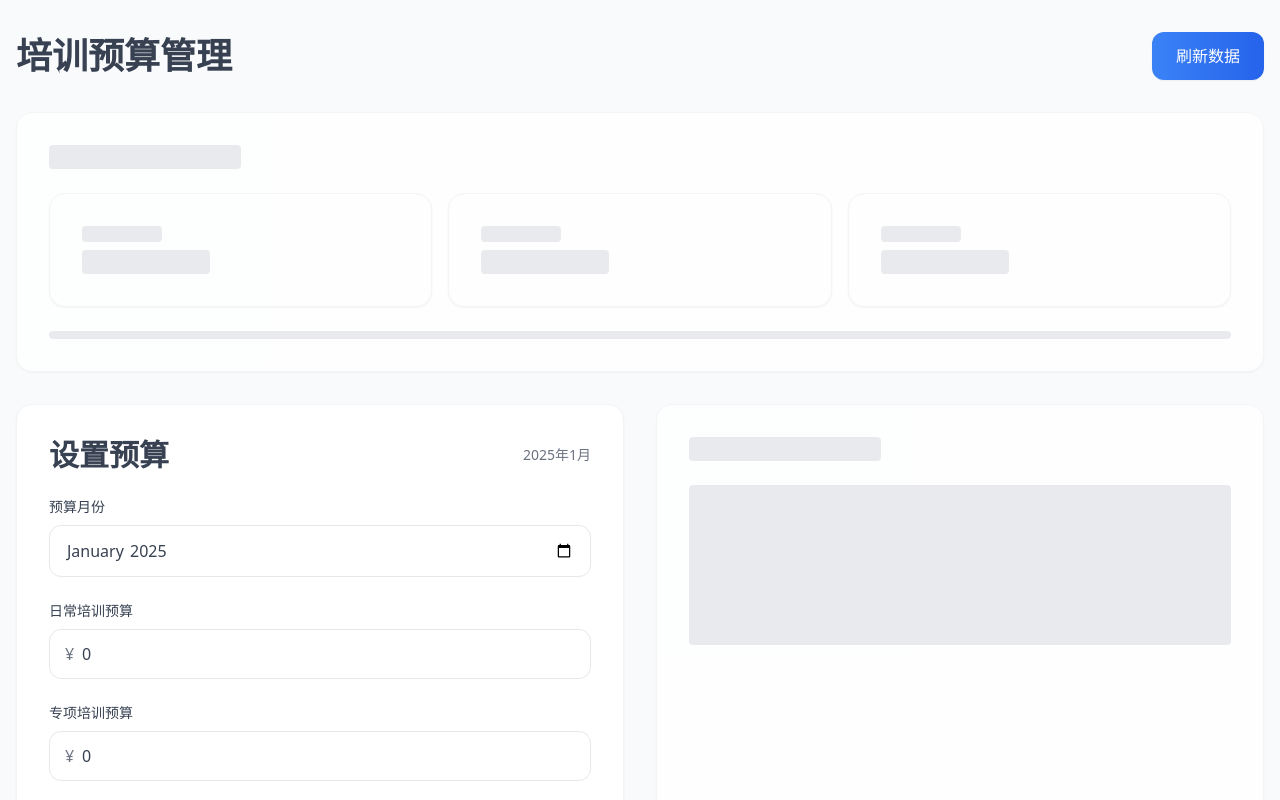
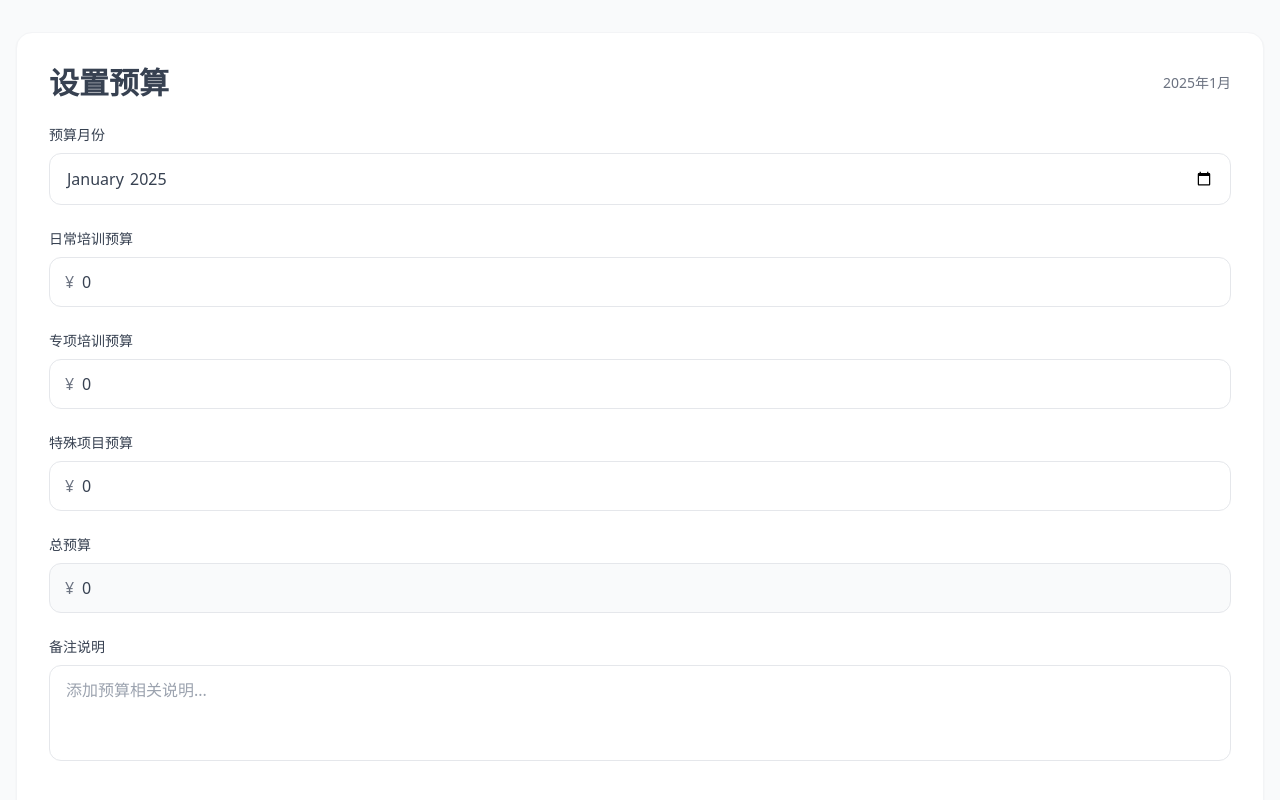
Before and after one commit to coriaxu/training-system, a Next.js app: page /budget in a window 1280 px wide. Shown: the top 800 px of the page. Built offline with nearby package versions, Linux system fonts and the light colour scheme.

Commit message:
修复数据持久化问题：优化客户端渲染和数据加载逻辑

```diff
--- a/app/budget/page.tsx
+++ b/app/budget/page.tsx
@@ -15,7 +15,6 @@ export default function BudgetPage() {
   const [error, setError] = useState<string | null>(null);
 
   // 加载预算数据
-  useEffect(() => {
   const loadBudgetData = () => {
     try {
       setLoading(true);
@@ -32,6 +31,10 @@ export default function BudgetPage() {
     }
   };
 
+  // 初始加载和数据变更监听
+  useEffect(() => {
+    // 确保在客户端环境下执行
+    if (typeof window !== 'undefined') {
       loadBudgetData();
 
       // 监听其他标签页的数据变更
@@ -44,6 +47,7 @@ export default function BudgetPage() {
 
       window.addEventListener('storage', handleStorageChange);
       return () => window.removeEventListener('storage', handleStorageChange);
+    }
   }, []);
 
   // 保存预算数据
@@ -52,6 +56,8 @@ export default function BudgetPage() {
       const savedBudget = saveBudgetData(data);
       console.log('保存预算成功：', savedBudget);
       setBudget(savedBudget);
+      // 手动触发重新加载，确保数据更新
+      loadBudgetData();
       return true;
     } catch (err) {
       console.error('保存预算失败：', err);
@@ -85,7 +91,10 @@ export default function BudgetPage() {
           <div className="text-red-600 text-center">
             <p className="text-lg font-medium">{error}</p>
             <button
-              onClick={() => window.location.reload()}
+              onClick={() => {
+                setError(null);
+                loadBudgetData();
+              }}
               className="mt-4 px-4 py-2 bg-red-600 text-white rounded hover:bg-red-700"
             >
               重新加载
@@ -99,27 +108,9 @@ export default function BudgetPage() {
   return (
     <div className="container mx-auto px-4 py-8">
       <div className="space-y-8">
-        {/* 标题和操作区 */}
-        <div className="flex justify-between items-center">
-          <h1 className="text-heading-1">培训预算管理</h1>
-          <div className="space-x-4">
-            <button
-              className="btn-primary"
-              onClick={() => window.location.reload()}
-            >
-              刷新数据
-            </button>
-          </div>
-        </div>
-
-        {/* 预算总览 */}
+        <ExpenseForm onSave={handleSaveBudget} initialBudget={budget} />
         <BudgetOverview budget={budget} />
-
-        {/* 预算表单和明细 */}
-        <div className="grid grid-cols-1 lg:grid-cols-2 gap-8">
-          <ExpenseForm onSubmit={handleSaveBudget} />
         <ExpenseTable budget={budget} />
-        </div>
       </div>
     </div>
   );
```
Lines whose indentation alone changed are shown as unchanged.
